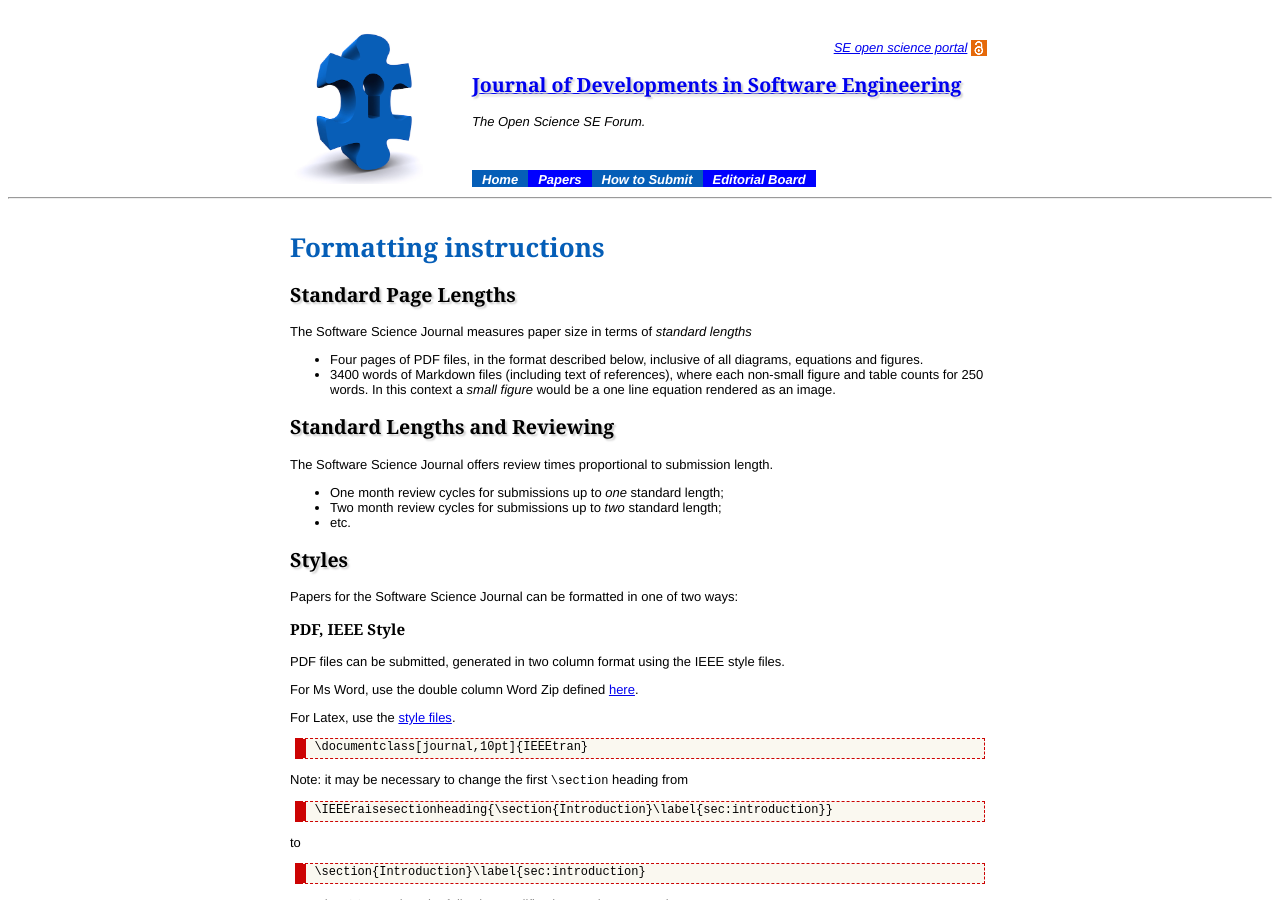
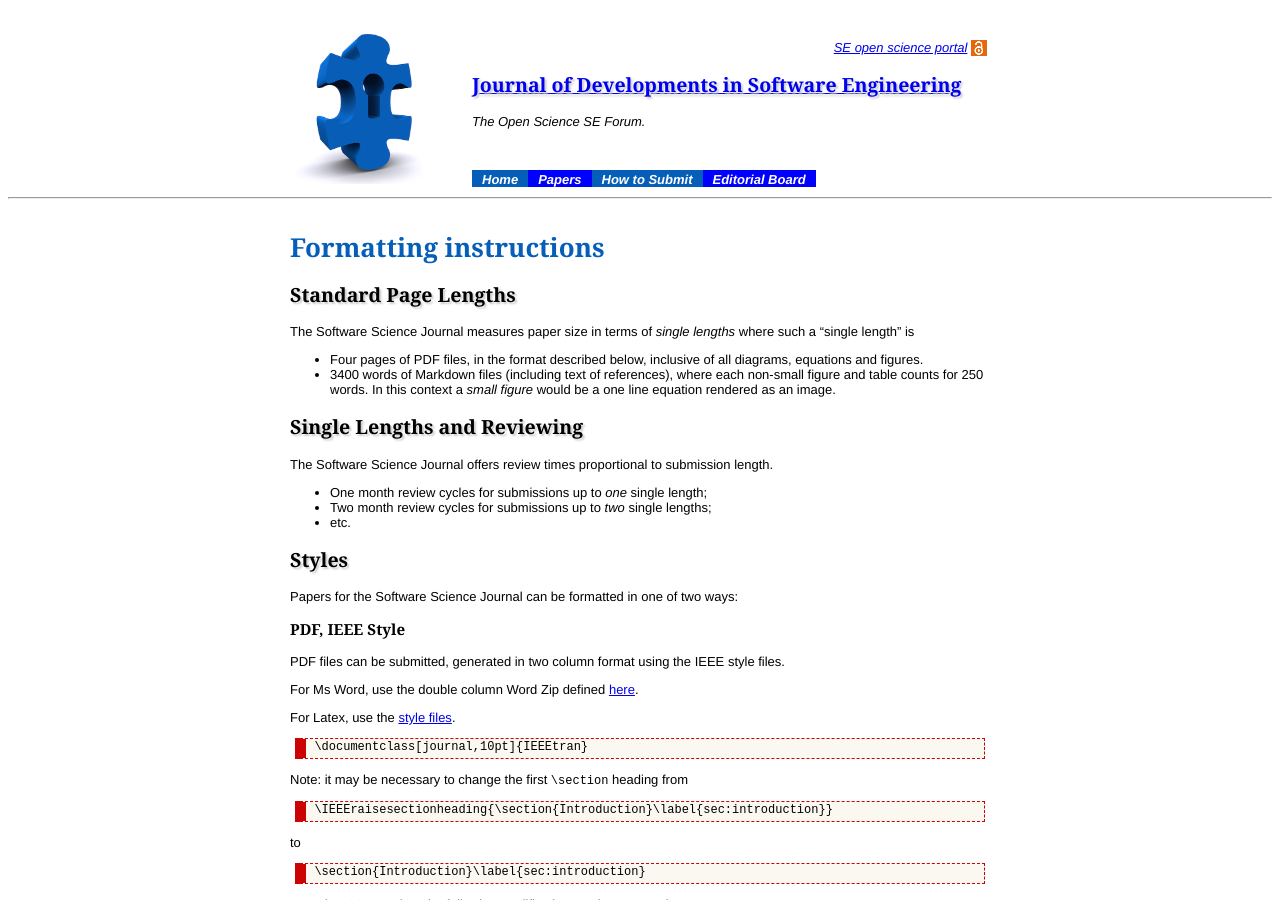
Before and after one commit to opensciences/opensciences.github.io, a Jekyll site: the page built from format.md, in a window 1280 px wide and 900 px high. Built offline with Jekyll 4.4.1, drawn with Linux system fonts in a browser that asks for light colours; Markdown is read by kramdown in place of the engine named in the settings.

Commit message:
Update format.md

```diff
--- a/format.md
+++ b/format.md
@@ -6,18 +6,18 @@ layout: journal1
 ## Standard Page Lengths
 
 The Software Science Journal measures paper size in terms of
-_standard lengths_
+_single lengths_ where such a "single length" is
 
 + Four pages of PDF files, in the format described below, inclusive of all diagrams, equations and figures.
 + 3400 words of Markdown files (including text of references), where each non-small figure and table
   counts for 250 words. In this context a _small figure_ would be a one line equation rendered as an image.
 
-## Standard Lengths and Reviewing
+## Single Lengths and Reviewing
 
 The Software Science Journal offers review times proportional to submission length.
 
-+ One month review cycles for submissions up to _one_ standard length;
-+ Two month review cycles for submissions up to _two_ standard length;
++ One month review cycles for submissions up to _one_ single length;
++ Two month review cycles for submissions up to _two_ single lengths;
 + etc.
 
 
```
